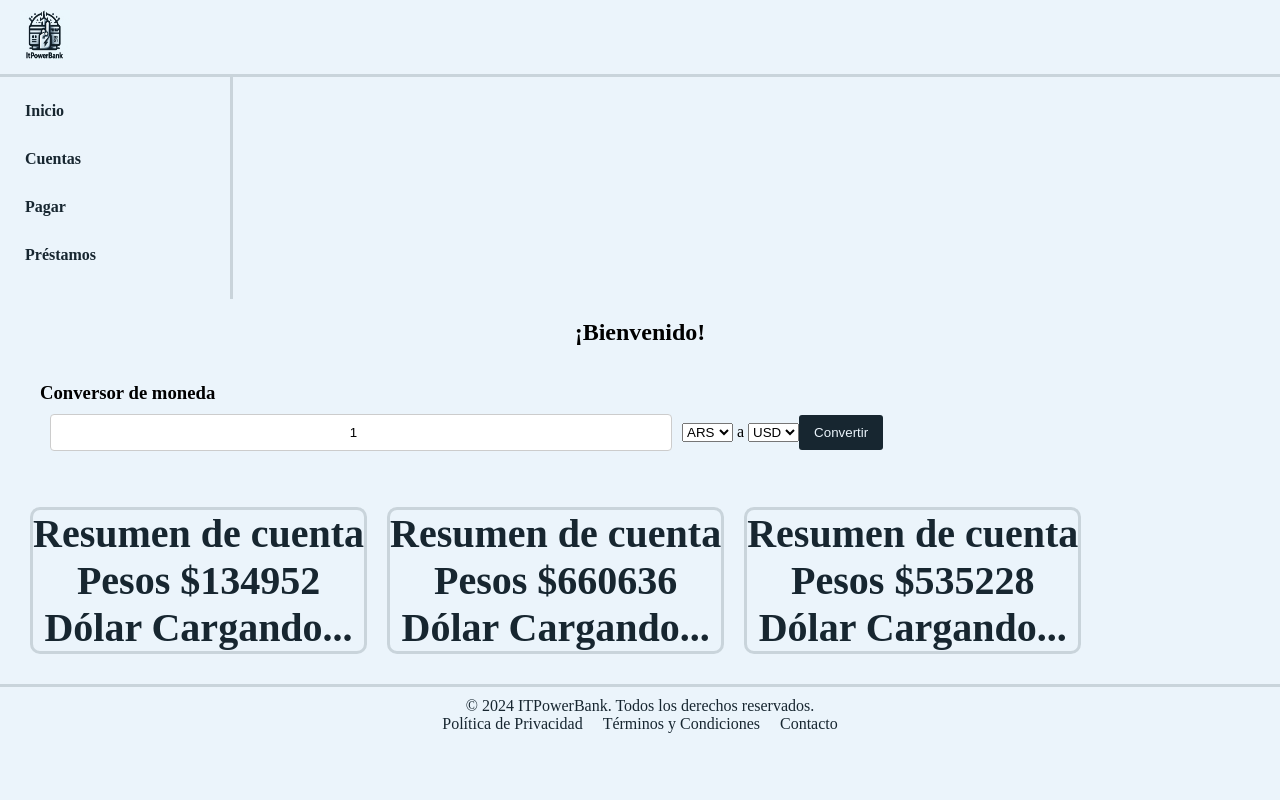
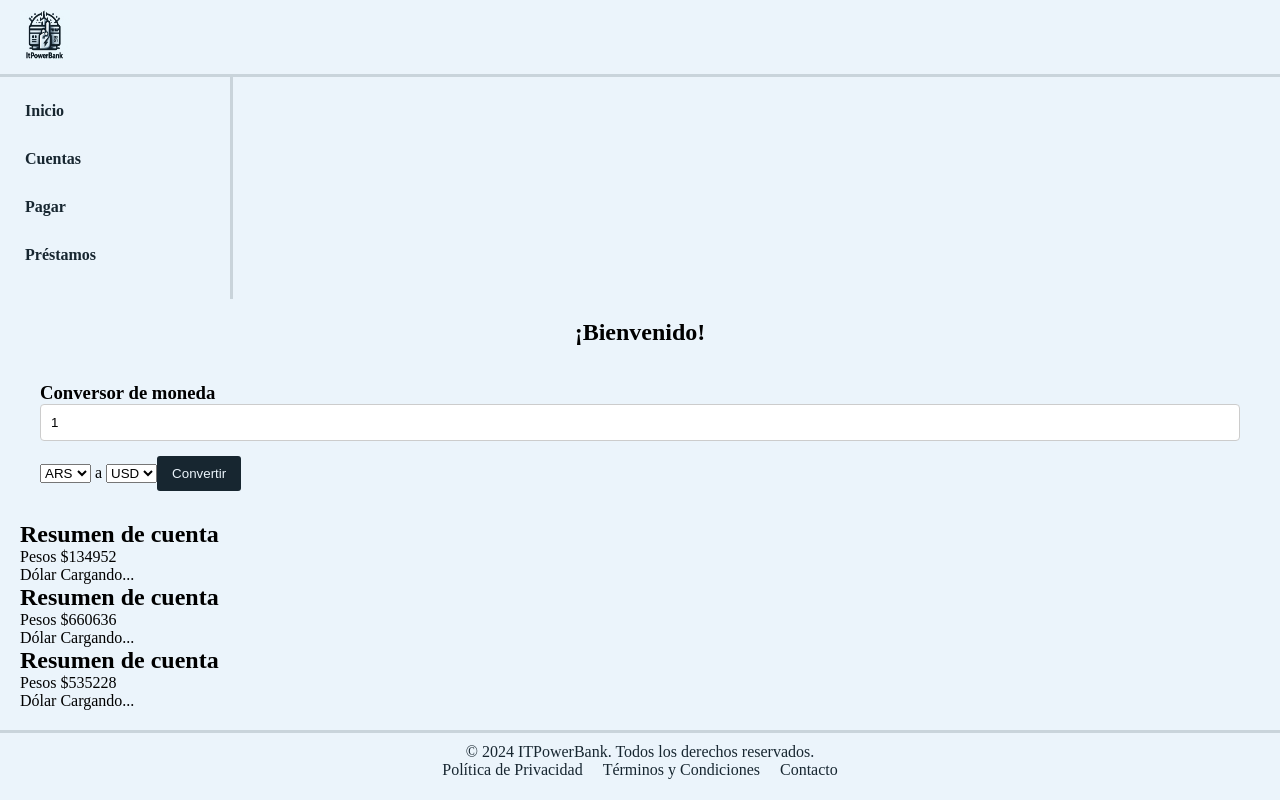
Before and after one commit to Vanpa99/Sprint2ITBA, a React (Vite) app in the folder Sprint2/: page / in a window 1280 px wide. Built offline with nearby package versions, Linux system fonts and the light colour scheme; no server answers.

Commit message:
Update App.css
css comentado

```diff
--- a/Sprint2/src/App.css
+++ b/Sprint2/src/App.css
@@ -244,9 +244,9 @@ button {
   margin-bottom: 10px;
 }
 
-/* CONVERSOR*/
+/* /* CONVERSOR*/
 
-#monto{
+/* #monto{
   width: 50%;
   margin: 10px;
   text-align: center;
@@ -270,10 +270,10 @@ input[type="number"] {
   border: 1px solid #ccc;
   border-radius: 4px;
   margin-bottom: 15px;
-}
+} */
 
 /* CARD*/
-.ingreso-pesos{
+/* .ingreso-pesos{
   display: inline-block;
 }
 
@@ -310,14 +310,14 @@ input[type="number"] {
   color:var(--oscuro);
   font-weight: bold;
   font-size: 40px;
-}
+}  */
 /* MEDIAS QUERYS */
 
 /* Tablets */
 @media (max-width: 768px) {
   .encabezado {
       flex-direction: column;
-      align-items: center;
+      align-items:center;
   }
 
   .contenedor {
@@ -344,11 +344,6 @@ input[type="number"] {
 
   .area-principal {
       padding: 10px;
-  }
-
-  .containerform{
-    border:solid red 2px;
-
   }
 }
 
```
